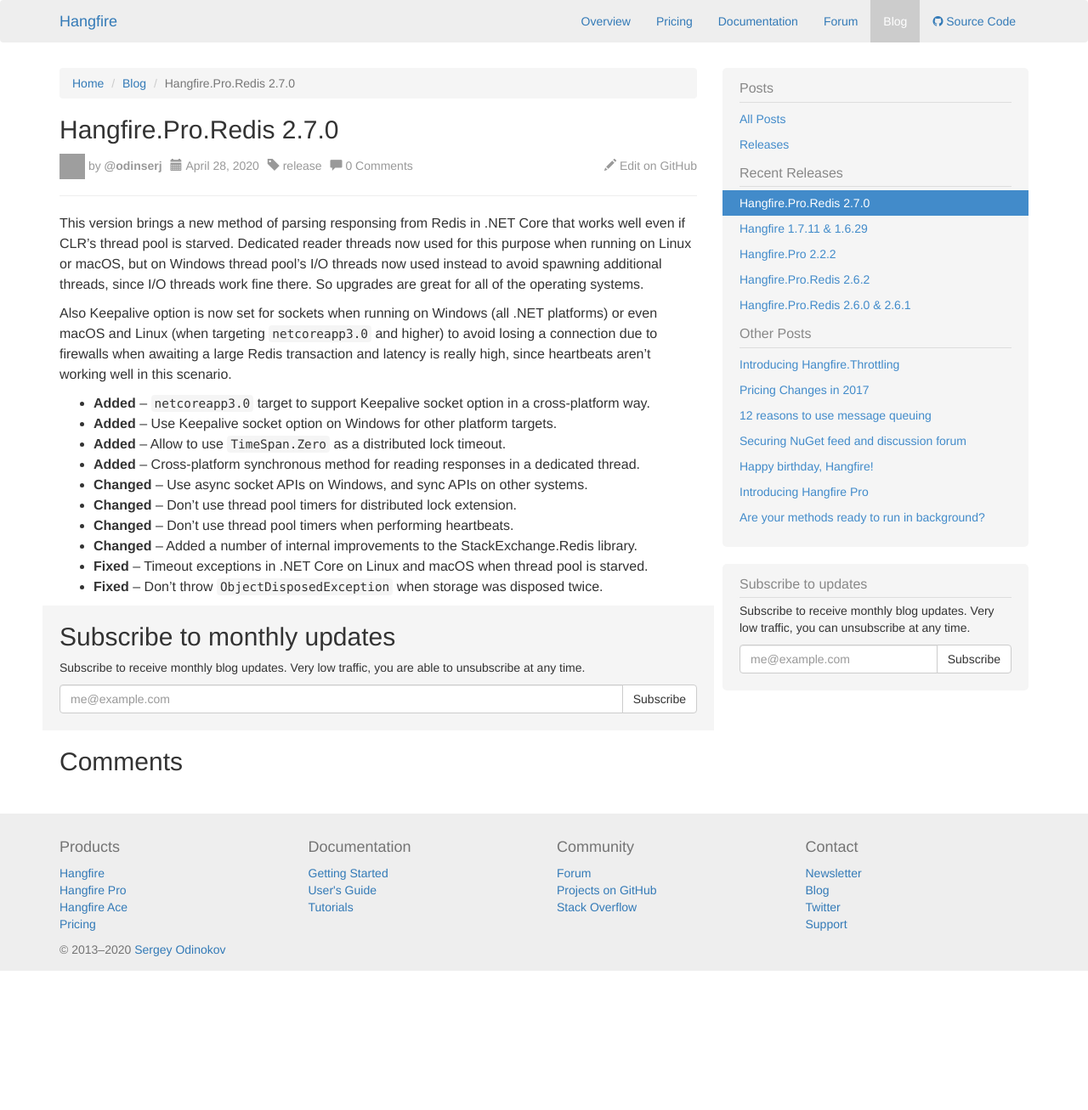
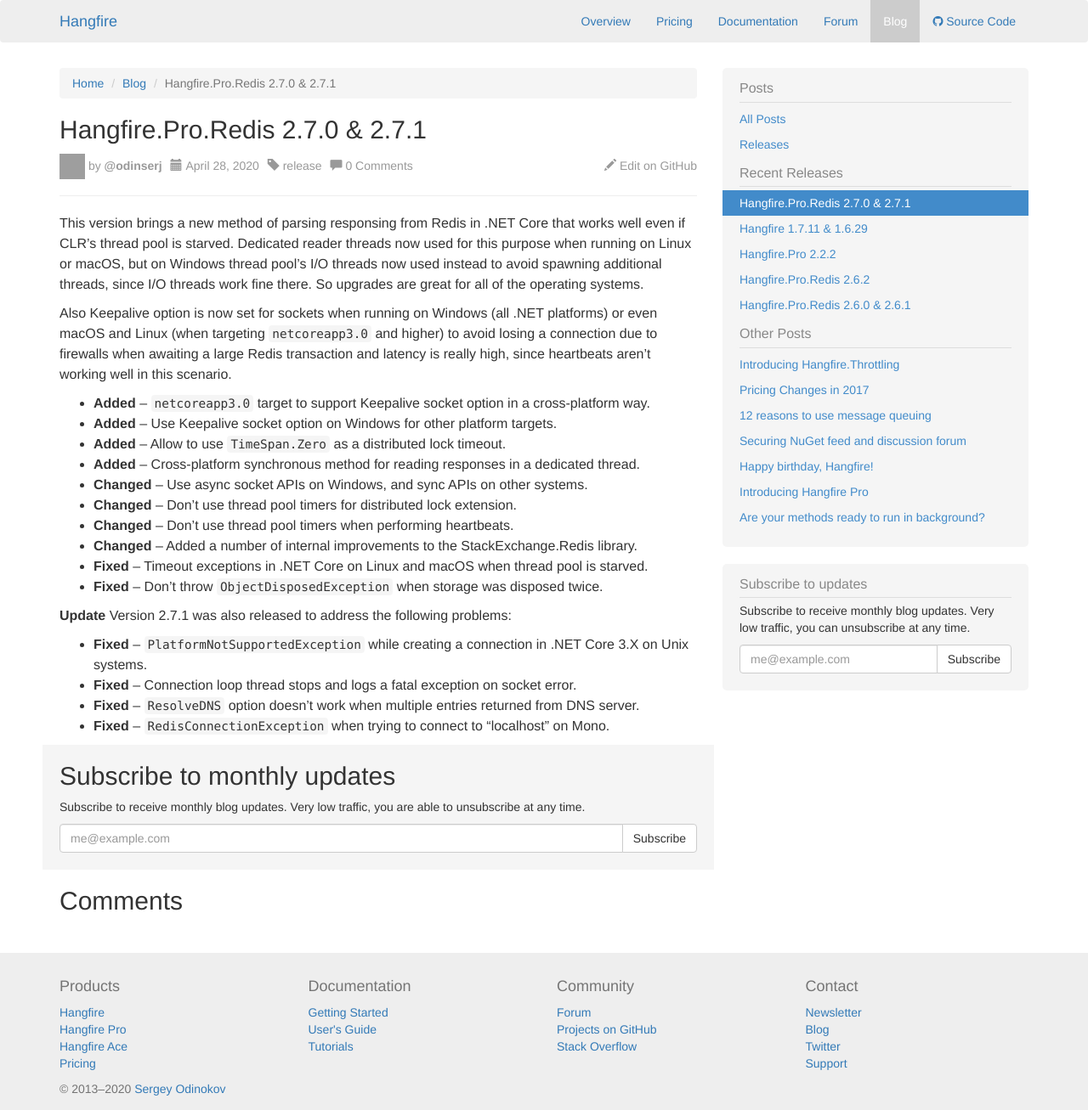
Before and after one commit to HangfireIO/Hangfire.io, a Jekyll site: the page built from _posts/2020-04-28-hangfire.pro.redis-2.7.0.md, in a window 1280 px wide. Shown: the whole page at 85% size. Built offline with Jekyll 4.4.1, drawn with Linux system fonts in a browser that asks for light colours; comment, search, counter and statistics services are not loaded; before the commit the page ends 1143 px from its top, so only the background shows below that; grey boxes are pictures that could not be loaded.

Commit message:
Update 2020-04-28-hangfire.pro.redis-2.7.0.md

```diff
--- a/_posts/2020-04-28-hangfire.pro.redis-2.7.0.md
+++ b/_posts/2020-04-28-hangfire.pro.redis-2.7.0.md
@@ -1,5 +1,5 @@
 ---
-title: Hangfire.Pro.Redis 2.7.0
+title: Hangfire.Pro.Redis 2.7.0 & 2.7.1
 category: release
 author: odinserj
 ---
@@ -18,3 +18,10 @@
 * **Changed** – Added a number of internal improvements to the StackExchange.Redis library.
 * **Fixed** – Timeout exceptions in .NET Core on Linux and macOS when thread pool is starved.
 * **Fixed** – Don't throw `ObjectDisposedException` when storage was disposed twice.
+
+**Update** Version 2.7.1 was also released to address the following problems:
+
+* **Fixed** – `PlatformNotSupportedException` while creating a connection in .NET Core 3.X on Unix systems.
+* **Fixed** – Connection loop thread stops and logs a fatal exception on socket error.
+* **Fixed** – `ResolveDNS` option doesn't work when multiple entries returned from DNS server.
+* **Fixed** – `RedisConnectionException` when trying to connect to "localhost" on Mono.
```
